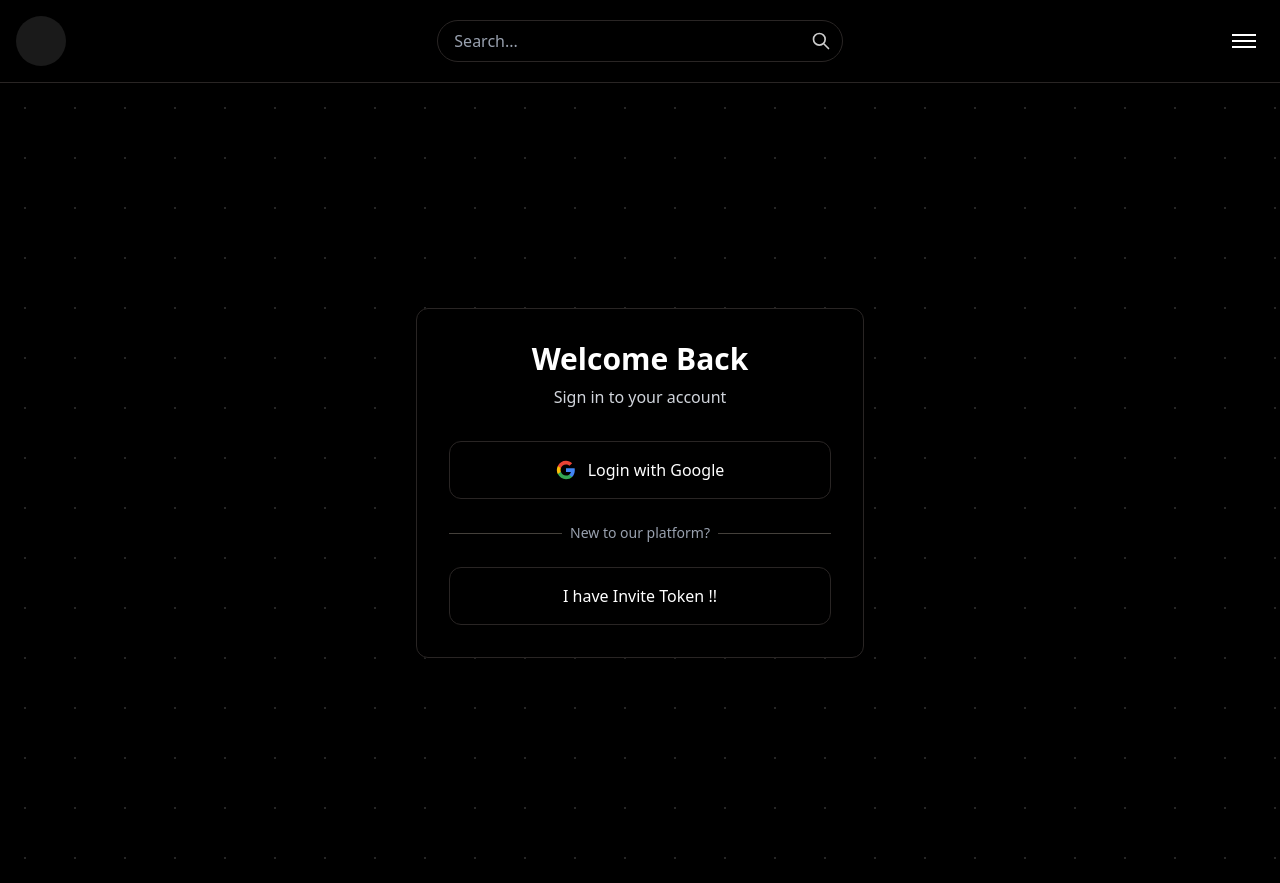
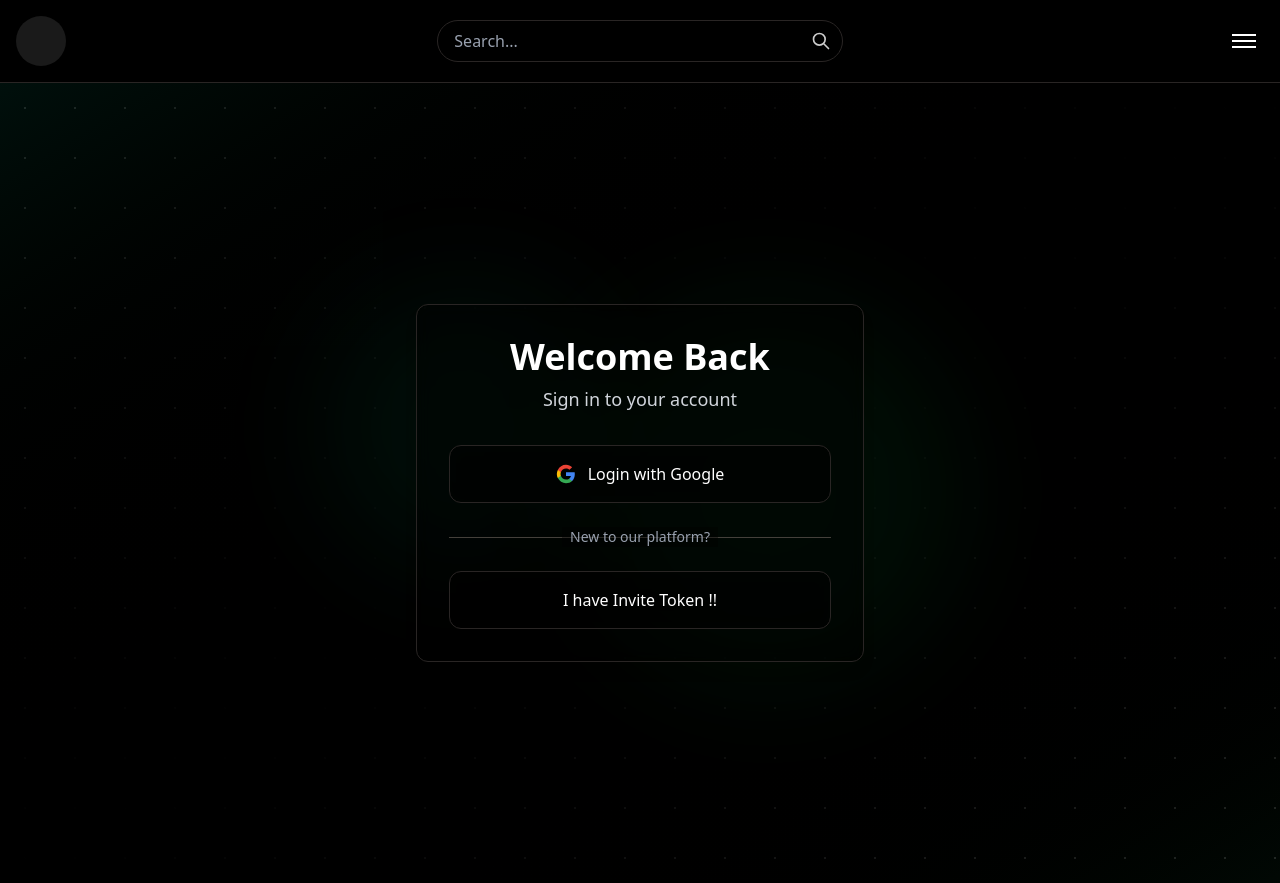
Before and after one commit to itsmeprinceyt/tipstorworm, a Next.js app: page /login in a window 1280 px wide. Built offline with nearby package versions, Linux system fonts and the light colour scheme; what tailwindcss-motion would draw is missing.

Commit message:
Updated Login Page

```diff
--- a/src/app/(components)/Website/HeroSection.tsx
+++ b/src/app/(components)/Website/HeroSection.tsx
@@ -54,7 +54,7 @@ export default function HeroSection() {
                             href="/explore"
                             className="p-3 px-8 rounded-full cursor-pointer hover:scale-110 transition-all duration-300 ease-in-out bg-black/40 backdrop-blur-sm border border-stone-800 text-white hover:border-green-500 hover:bg-green-500/20"
                         >
-                            Explore Tips
+                            I&apos;m feeling lucky today!
                         </Link>
                     </div>
                 </div>
--- a/src/app/login/page.tsx
+++ b/src/app/login/page.tsx
@@ -93,12 +93,17 @@ export default function LoginPage() {
 
     return (
         <PageWrapper>
-            <div className="min-h-screen flex items-center justify-center p-4">
+            <div className="min-h-screen flex items-center justify-center p-4 relative overflow-hidden">
+                {/* Background Effects - Matching HeroSection */}
+                <div className="absolute inset-0 bg-gradient-to-br from-emerald-900/20 via-black to-green-900/10"></div>
+                <div className="absolute top-1/4 left-1/4 w-72 h-72 bg-emerald-500/10 rounded-full blur-3xl animate-pulse"></div>
+                <div className="absolute bottom-1/4 right-1/4 w-96 h-96 bg-green-500/10 rounded-full blur-3xl animate-pulse delay-1000"></div>
+
                 <motion.div
                     initial={{ opacity: 0, y: 20 }}
                     animate={{ opacity: 1, y: 0 }}
                     transition={{ duration: 0.5 }}
-                    className="max-w-md w-full bg-black backdrop-blur-sm border border-stone-800 rounded-xl shadow-lg"
+                    className="max-w-md w-full bg-black/40 backdrop-blur-sm border border-stone-800 rounded-xl shadow-lg z-10"
                 >
                     <div className="p-8">
                         <div className="text-center mb-8">
@@ -106,7 +111,7 @@ export default function LoginPage() {
                                 initial={{ opacity: 0 }}
                                 animate={{ opacity: 1 }}
                                 transition={{ delay: 0.1 }}
-                                className="text-3xl font-bold text-white mb-2"
+                                className="text-4xl font-bold text-white mb-2"
                             >
                                 {showTokenInput ? "Create Account" : "Welcome Back"}
                             </motion.h1>
@@ -114,7 +119,7 @@ export default function LoginPage() {
                                 initial={{ opacity: 0 }}
                                 animate={{ opacity: 1 }}
                                 transition={{ delay: 0.2 }}
-                                className="text-gray-300"
+                                className="text-gray-300 text-lg"
                             >
                                 {showTokenInput
                                     ? "Enter your invite token to get started"
@@ -139,7 +144,7 @@ export default function LoginPage() {
                                         whileTap={{ scale: 0.98 }}
                                         onClick={handleGoogleSignIn}
                                         disabled={loading}
-                                        className="w-full flex items-center justify-center gap-3 bg-black backdrop-blur-sm border border-stone-800 text-white py-4 px-6 rounded-xl hover:bg-stone-800/30 transition-all duration-300 disabled:opacity-50"
+                                        className="w-full flex items-center justify-center gap-3 bg-black/40 backdrop-blur-sm border border-stone-800 text-white py-4 px-6 rounded-xl hover:border-emerald-500 hover:bg-emerald-500/20 transition-all duration-300 disabled:opacity-50"
                                     >
                                         <GoogleSVG />
                                         Login with Google
@@ -151,7 +156,7 @@ export default function LoginPage() {
                                             <div className="w-full border-t border-stone-700" />
                                         </div>
                                         <div className="relative flex justify-center text-sm">
-                                            <span className="px-2 bg-black text-gray-400">New to our platform?</span>
+                                            <span className="px-2 bg-black/40 text-gray-400">New to our platform?</span>
                                         </div>
                                     </div>
 
@@ -160,7 +165,7 @@ export default function LoginPage() {
                                         whileHover={{ scale: 1.02 }}
                                         whileTap={{ scale: 0.98 }}
                                         onClick={handleNewUserClick}
-                                        className="w-full bg-black border border-stone-800 text-white py-4 px-6 rounded-xl transition-all duration-300"
+                                        className="w-full bg-black/40 backdrop-blur-sm border border-stone-800 text-white py-4 px-6 rounded-xl hover:border-green-500 hover:bg-green-500/20 transition-all duration-300"
                                     >
                                         I have Invite Token !!
                                     </motion.button>
@@ -187,7 +192,7 @@ export default function LoginPage() {
                                                     value={token}
                                                     onChange={(e) => setToken(e.target.value)}
                                                     placeholder="Enter your 36-character invite token"
-                                                    className="w-full px-4 py-3 bg-black backdrop-blur-sm border border-stone-800 rounded-xl text-white placeholder-gray-400 focus:outline-none focus:border-stone-600 transition-all duration-300"
+                                                    className="w-full px-4 py-3 bg-black/40 backdrop-blur-sm border border-stone-800 rounded-xl text-white placeholder-gray-400 focus:outline-none focus:border-emerald-500 transition-all duration-300"
                                                     maxLength={36}
                                                 />
                                                 <div className="mt-2 text-sm text-gray-400 flex justify-between items-center">
@@ -196,7 +201,7 @@ export default function LoginPage() {
                                                         <motion.span
                                                             initial={{ opacity: 0 }}
                                                             animate={{ opacity: 1 }}
-                                                            className={isValidFormat ? "text-green-400" : "text-red-400"}
+                                                            className={isValidFormat ? "text-emerald-400" : "text-red-400"}
                                                         >
                                                             {isValidFormat ? "✓ Valid format" : "✗ Invalid format"}
                                                         </motion.span>
@@ -211,7 +216,7 @@ export default function LoginPage() {
                                                     whileTap={{ scale: 0.98 }}
                                                     onClick={handleBackToLogin}
                                                     disabled={loading}
-                                                    className="flex-1 bg-black backdrop-blur-sm border border-stone-800 text-white py-3 px-4 rounded-xl hover:bg-stone-800/30 transition-all duration-300 disabled:opacity-50"
+                                                    className="flex-1 bg-black/40 backdrop-blur-sm border border-stone-800 text-white py-3 px-4 rounded-xl hover:border-stone-600 hover:bg-stone-800/30 transition-all duration-300 disabled:opacity-50"
                                                 >
                                                     Back
                                                 </motion.button>
@@ -221,7 +226,7 @@ export default function LoginPage() {
                                                     whileTap={{ scale: 0.98 }}
                                                     onClick={validateToken}
                                                     disabled={!isValidFormat || loading}
-                                                    className="flex-1 bg-black backdrop-blur-sm border border-blue-600 text-white py-3 px-4 rounded-xl hover:bg-blue-600/20 transition-all duration-300 disabled:opacity-50 disabled:cursor-not-allowed"
+                                                    className="flex-1 bg-black/40 backdrop-blur-sm border border-emerald-600 text-white py-3 px-4 rounded-xl hover:border-emerald-500 hover:bg-emerald-500/20 transition-all duration-300 disabled:opacity-50 disabled:cursor-not-allowed"
                                                 >
                                                     {loading ? (
                                                         <div className="w-4 h-4 border-2 border-white border-t-transparent rounded-full animate-spin mx-auto" />
@@ -237,9 +242,9 @@ export default function LoginPage() {
                                             <motion.div
                                                 initial={{ opacity: 0, height: 0 }}
                                                 animate={{ opacity: 1, height: "auto" }}
-                                                className="p-3 bg-green-600/20 border border-green-600 rounded-xl"
+                                                className="p-3 bg-emerald-600/20 border border-emerald-600 rounded-xl"
                                             >
-                                                <p className="text-green-400 text-sm text-center">
+                                                <p className="text-emerald-400 text-sm text-center">
                                                     Token validated! You can now create your account.
                                                 </p>
                                             </motion.div>
@@ -252,7 +257,7 @@ export default function LoginPage() {
                                                 whileTap={{ scale: 0.98 }}
                                                 onClick={handleGoogleSignIn}
                                                 disabled={loading}
-                                                className="w-full flex items-center justify-center gap-3 bg-black backdrop-blur-sm border border-green-600 text-white py-4 px-6 rounded-xl hover:bg-green-600/20 transition-all duration-300 disabled:opacity-50"
+                                                className="w-full flex items-center justify-center gap-3 bg-black/40 backdrop-blur-sm border border-emerald-600 text-white py-4 px-6 rounded-xl hover:border-emerald-500 hover:bg-emerald-500/20 transition-all duration-300 disabled:opacity-50 cursor-pointer"
                                             >
                                                 <GoogleSVG />
                                                 {loading ? "Signing Up..." : "Sign Up with Google"}
@@ -264,7 +269,7 @@ export default function LoginPage() {
                                                 whileTap={{ scale: 0.98 }}
                                                 onClick={handleBackToLogin}
                                                 disabled={loading}
-                                                className="w-full bg-black backdrop-blur-sm border border-stone-800 text-white py-3 px-4 rounded-xl hover:bg-stone-800/30 transition-all duration-300 disabled:opacity-50"
+                                                className="w-full bg-black/40 backdrop-blur-sm border border-stone-800 text-white py-3 px-4 rounded-xl hover:border-stone-600 hover:bg-stone-800/30 transition-all duration-300 disabled:opacity-50 cursor-pointer"
                                             >
                                                 Back
                                             </motion.button>
```
